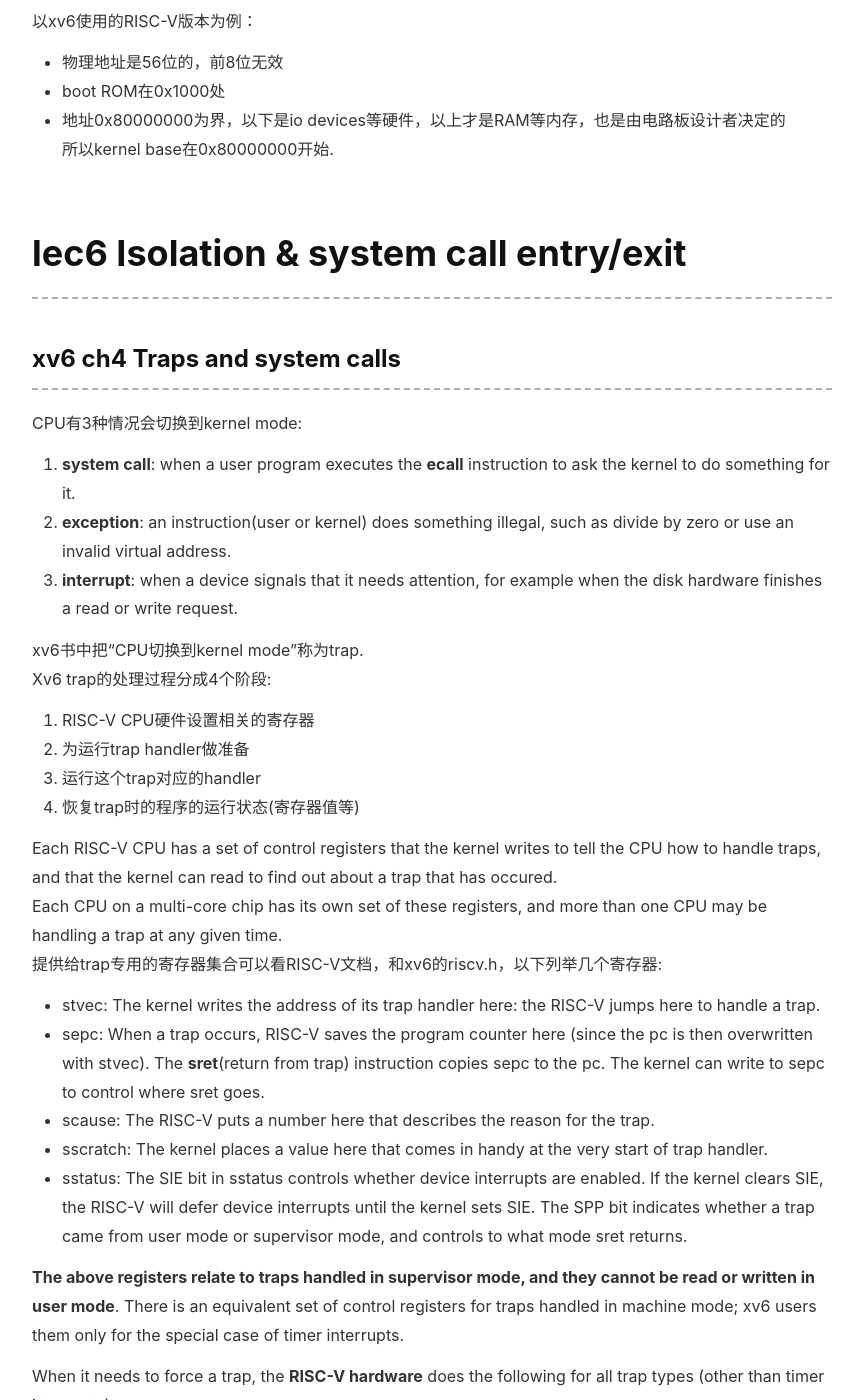
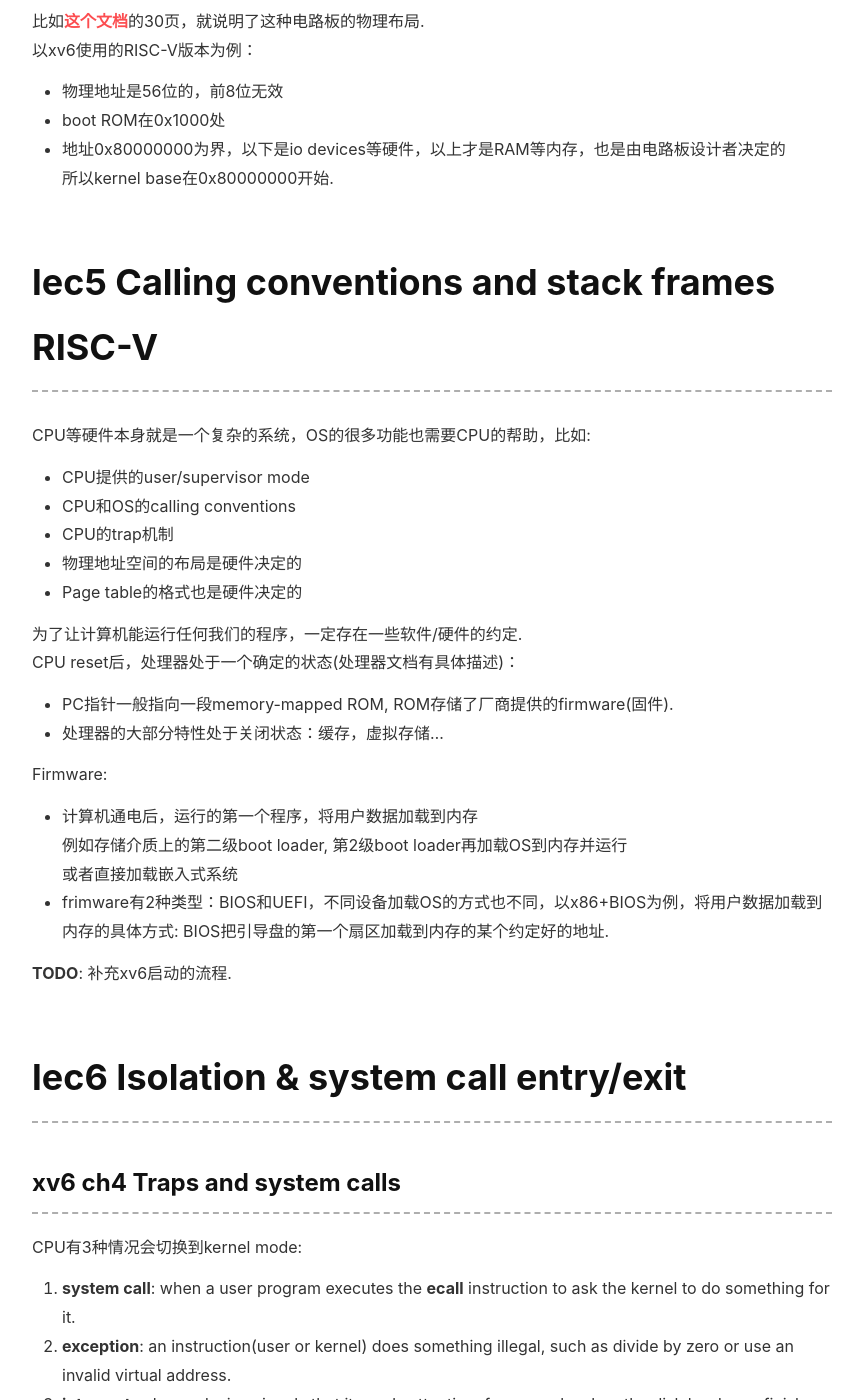
Before and after one commit to fukua95/fukua95.github.io, a Jekyll site: the page built from _posts/2020-10-25-6.S081-notes.md, in a window 1280 px wide and 1400 px high, scrolled down 7032 px. Shown: the whole window, without its empty margins (88-951 px from the left). Built offline with Jekyll 4.4.1, drawn with Linux system fonts in a browser that asks for light colours; nearby versions of some CDN libraries; comment, search, counter and statistics services are not loaded; some of the changed text lies outside the part shown.

Commit message:
Add note

```diff
--- a/_posts/2020-10-25-6.S081-notes.md
+++ b/_posts/2020-10-25-6.S081-notes.md
@@ -9,6 +9,7 @@
 
 [6.S081 2020](https://pdos.csail.mit.edu/6.828/2020/schedule.html).
 [xv6-riscv](https://pdos.csail.mit.edu/6.828/2020/xv6/book-riscv-rev1.pdf).
+[nju的OS课程视频](https://www.bilibili.com/video/BV1N741177F5?p=1).
 lec和xv6书摘抄.
 **TODO记录在学习的过程中的疑问，待补充答案**.
 
@@ -222,6 +223,29 @@
 * 地址0x80000000为界，以下是io devices等硬件，以上才是RAM等内存，也是由电路板设计者决定的
   所以kernel base在0x80000000开始.
 
+# lec5 Calling conventions and stack frames RISC-V
+CPU等硬件本身就是一个复杂的系统，OS的很多功能也需要CPU的帮助，比如:
+* CPU提供的user/supervisor mode
+* CPU和OS的calling conventions
+* CPU的trap机制
+* 物理地址空间的布局是硬件决定的
+* Page table的格式也是硬件决定的
+
+为了让计算机能运行任何我们的程序，一定存在一些软件/硬件的约定.
+CPU reset后，处理器处于一个确定的状态(处理器文档有具体描述)：
+* PC指针一般指向一段memory-mapped ROM, ROM存储了厂商提供的firmware(固件).
+* 处理器的大部分特性处于关闭状态：缓存，虚拟存储...
+
+Firmware:
+* 计算机通电后，运行的第一个程序，将用户数据加载到内存
+  例如存储介质上的第二级boot loader, 第2级boot loader再加载OS到内存并运行
+  或者直接加载嵌入式系统
+* frimware有2种类型：BIOS和UEFI，不同设备加载OS的方式也不同，以x86+BIOS为例，将用户数据加载到内存的具体方式: BIOS把引导盘的第一个扇区加载到内存的某个约定好的地址.
+
+**TODO**: 补充xv6启动的流程.
+
+
+
 # lec6 Isolation & system call entry/exit
 ## xv6 ch4 Traps and system calls
 CPU有3种情况会切换到kernel mode:
@@ -266,3 +290,7 @@
 Kernel software must perform these tasks.
 **One reason that the CPU does minimal work during a trap is to provide flexibility to software**. For example, some OS don't require a page table switch in some
 situations, which can increase performance.
+**问题：为什么需要user stack和kernel stack？只用一个stack可以吗**？
+security risks. If only one stack:
+* kernel could push sensitive data on user stack and unwittingly leave it there(pop does not erase memory).
+* process could corrupt kernel code or data by pointing SP to kernel address.
```
